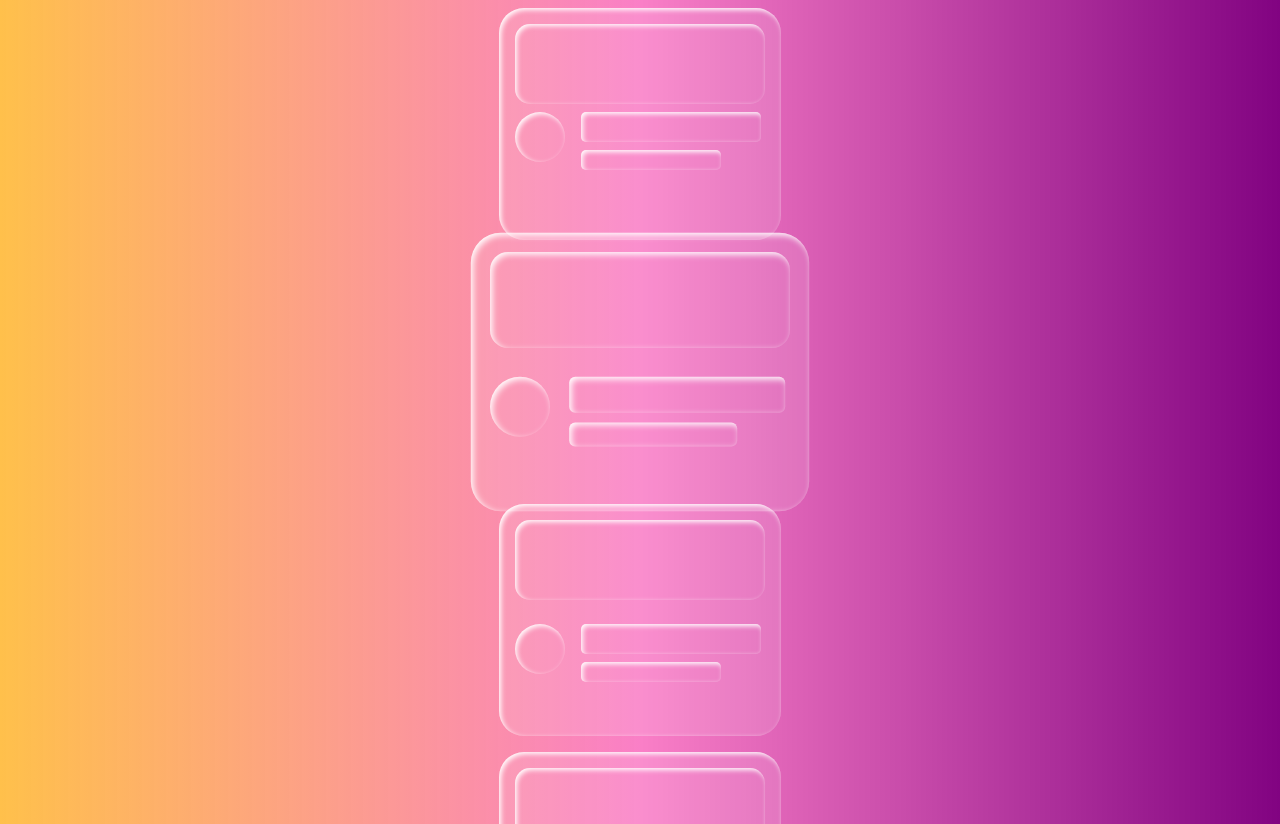
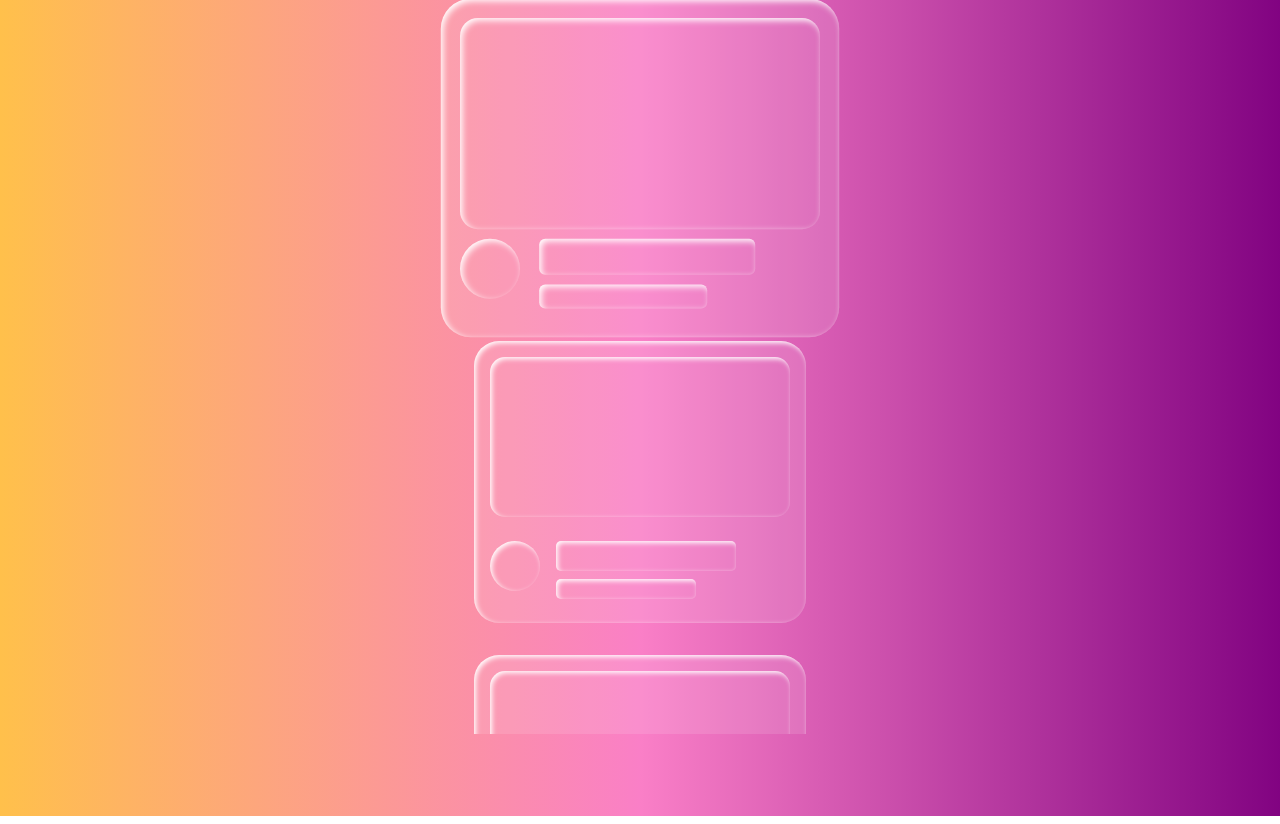
Before and after one commit to SP-Upreti/Task-1, a plain HTML site: page index.html in a window 1280 px wide. Drawn offline with Linux system fonts and the light colour scheme.

Commit message:
comment added

```diff
--- a/script/index.js
+++ b/script/index.js
@@ -1,39 +1,45 @@
+
+//using intersection observer to detect element when it is in viewport and if element is in center then it will be scaled by 1.3
+
 const focusElem = () => {
     const observer = new IntersectionObserver((entries) => {
+        // First, remove the scale and z-index from all cards to reset their state
+        const elements = document.querySelectorAll('.snap-child');
+        elements.forEach(elem => {
+            elem.classList.remove("focus-element");
+            elem.classList.remove("z-10");
+        });
+
+        // Loop through each entry (card)
         entries.forEach(entry => {
             const card = entry.target;
-            console.log(card.id)
-            if (entry.isIntersecting && isVerticallyCentered(card)) {
-
+            if (entry.isIntersecting) {
                 card.classList.add("focus-element");
                 card.classList.add("z-10");
-            } else {
-                card.classList.remove("focus-element");
             }
-
         });
     }, {
-        threshold: 1  // Trigger when at least 50% of the element is in the viewport
+        threshold: .8  // Trigger when 25% of the element is in view
     });
 
     const elements = document.querySelectorAll('.snap-child');
     elements.forEach(elem => observer.observe(elem));
 }
 
+
+//below code didnt worked as expected
+//will learn why it isnt working
+
 function isVerticallyCentered(element) {
     const rect = element.getBoundingClientRect();
-    // console.log(parentRect.height, rect.height)
+    const elementCenter = rect.top + rect.height / 2;
+    const parentCenter = window.innerHeight / 2;
 
-    // Check if the element is vertically centered
-    const elementCenter = rect.top + (rect.height / 2);
-    const parentCenter = window.innerHeight / 2
-    console.log("parent-center", parentCenter, "child center", rect.top, rect.height)
+    // Tolerance to define how "centered" the element needs to be
+    const tolerance = 100;  // Adjust this tolerance as needed
 
-    // A small tolerance to account for variations in positioning
-    const tolerance = 55; // Adjust tolerance as needed
-
+    // If the element is within a range of 100px from the center, consider it centered
     return Math.abs(elementCenter - parentCenter) <= tolerance;
 }
 
-
 focusElem();
--- a/style/index.css
+++ b/style/index.css
@@ -54,7 +54,6 @@
     padding: 1rem;
 }
 
-
 .circle {
     height: 50px;
     width: 50px;
@@ -64,29 +63,34 @@
 /* components */
 body {
     height: 100vh;
-    overflow: hidden;
+    overflow: auto;
+    /* Allow scrolling */
     background: linear-gradient(90deg, rgba(255, 166, 0, 0.704), rgb(245, 0, 143, 0.5), rgba(128, 0, 128, .99));
     padding-top: 1rem !important;
 }
 
 .scroll-container {
-    width: 100dvw;
-    height: 100vh;
+    width: 100vw;
+    height: 90vh;
     padding-top: 1rem;
     overflow-y: scroll;
-    scroll-snap-type: y mandatory;
+    scroll-snap-type: y proximity;
+    transform: translateY(-50px);
+    /* Adjust for smoother snapping */
 }
 
 .snap-child {
-    width: 250px;
-    height: 200px;
+    width: 300px;
+    height: 250px;
     scroll-snap-align: start;
     margin: auto;
     border-radius: 25px;
-    transition: all .3s ease-in-out;
+    transition: all 0.3s ease-in-out;
+    margin-top: 2rem !important;
+}
 
 .content-lg {
-        height: 80px;
+    height: 180px;
     border-radius: 15px;
     margin-bottom: .5rem;
 }
@@ -105,18 +109,10 @@ body {
     margin-bottom: .5rem;
 }
 
-
-}
-
-
-
-/* removing scroll bar */
-::-webkit-scrollbar {
-    width: 0;
-}
-
+/* Focused element styles */
 .focus-element {
     transform: scale(1.2);
+    transition: transform 0.3s ease-in-out;
 }
 
 .z-10 {
@@ -126,3 +122,8 @@ body {
 .gap {
     margin-top: 10rem !important;
 }
+
+/* Removing scrollbar */
+::-webkit-scrollbar {
+    width: 0;
+}
```
Lines whose indentation alone changed are shown as unchanged.
